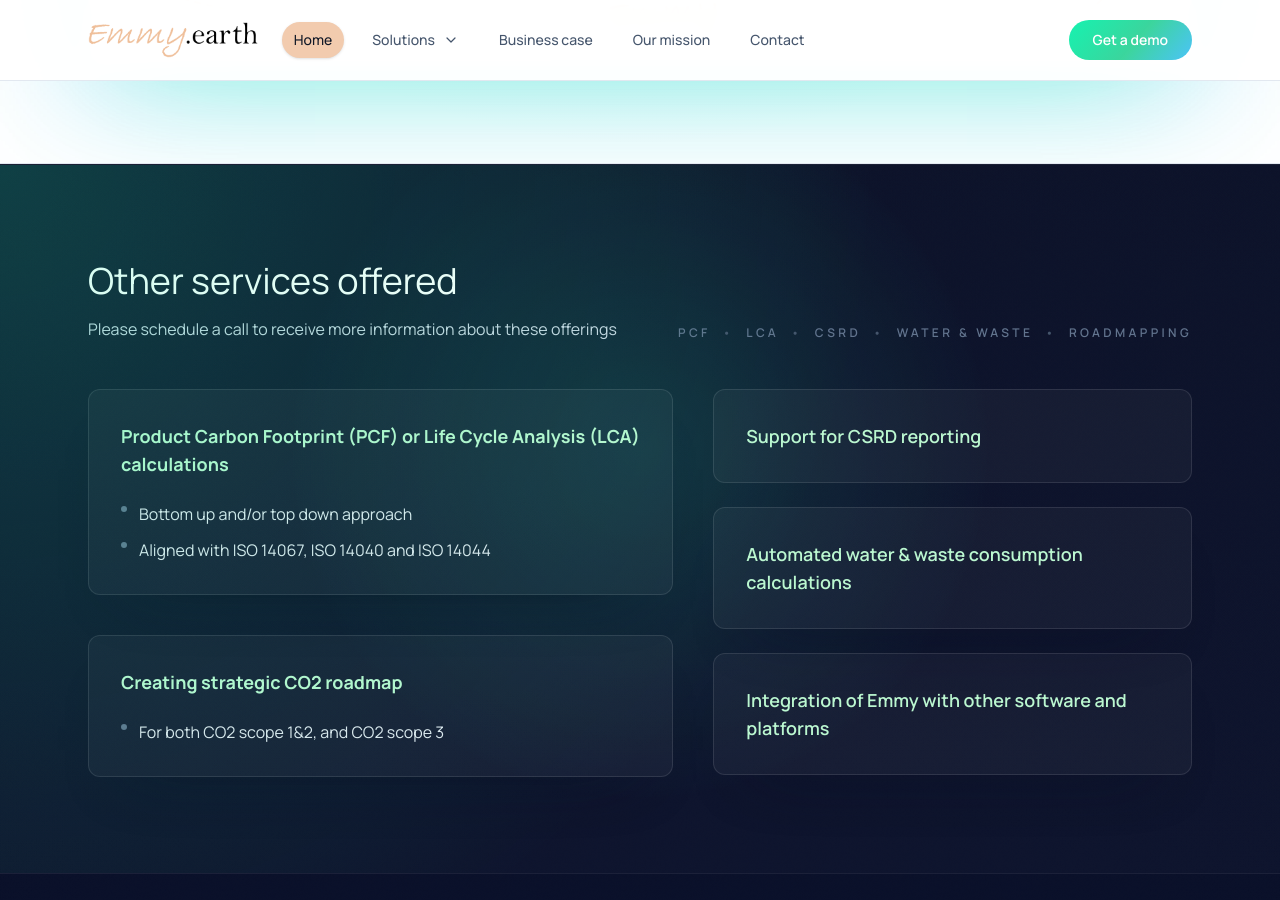
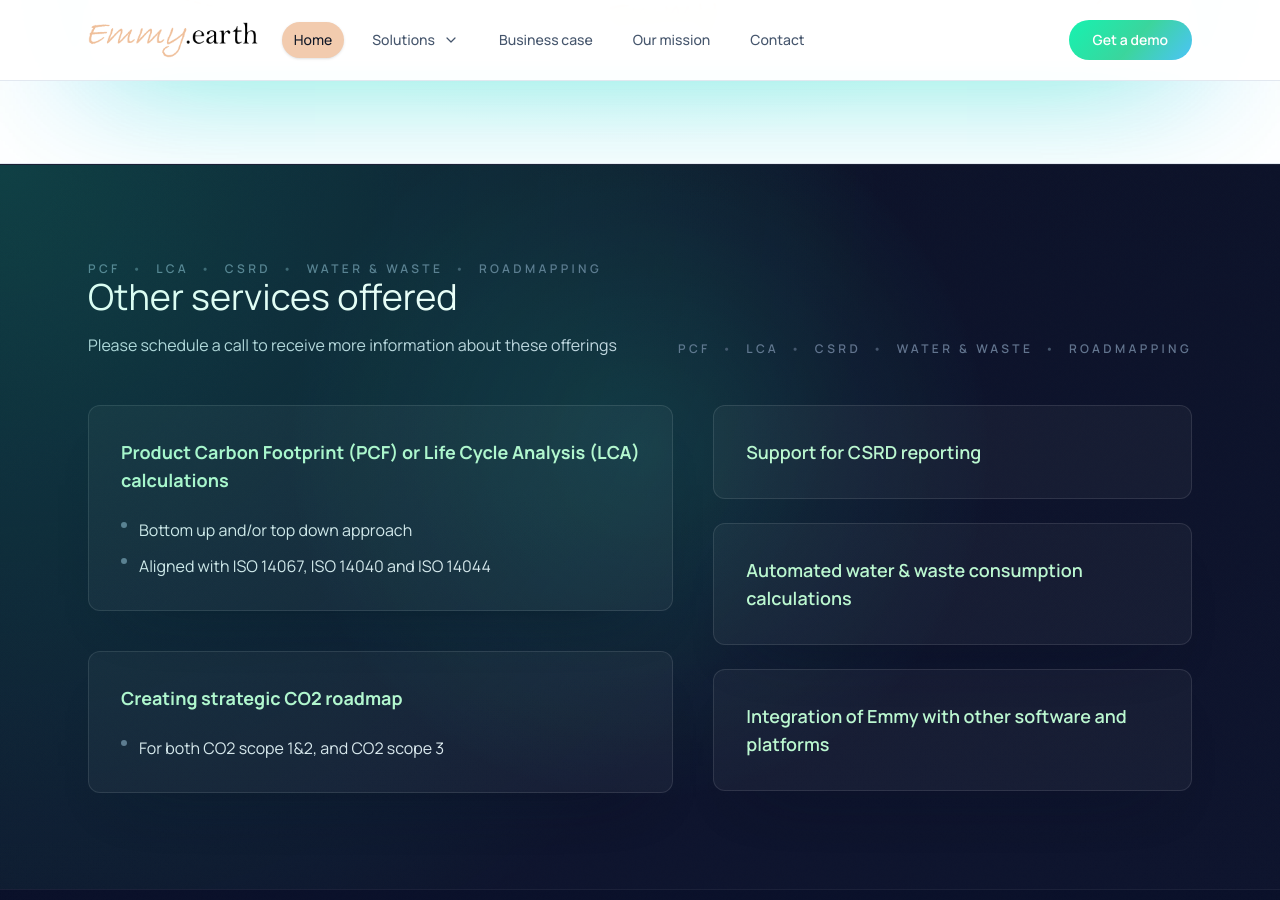
Before and after one commit to emmy-earth/promo-website, a Jekyll site: the page built from index.html, in a window 1280 px wide and 900 px high, scrolled down 3521 px. Built offline with Jekyll 4.4.1, drawn with Linux system fonts in a browser that asks for light colours; nearby versions of some CDN libraries; comment, search, counter and statistics services are not loaded.

Commit message:
Update index.html

```diff
--- a/index.html
+++ b/index.html
@@ -176,6 +176,17 @@ description: "Automated carbon accounting platform with AI-powered carbon analys
 <section id="other-services" class="relative overflow-hidden border-y border-white/5 bg-white/[0.02] py-24">
   <div class="absolute inset-0 bg-[radial-gradient(circle_at_top_left,rgba(22,242,176,0.2),transparent_60%)]"></div>
   <div class="mx-auto max-w-6xl px-6">
+    <div class="flex items-center gap-3 text-xs font-semibold uppercase tracking-[0.28em] text-slate-500">
+          <span>PCF</span>
+          <span class="text-slate-600">•</span>
+          <span>LCA</span>
+          <span class="text-slate-600">•</span>
+          <span>CSRD</span>
+          <span class="text-slate-600">•</span>
+          <span>Water & Waste </span>
+          <span class="text-slate-600">•</span>
+          <span>Roadmapping</span>
+        </div>
     <div class="space-y-12">
       <div class="flex flex-col gap-6 lg:flex-row lg:items-end lg:justify-between" data-animate>
         <div>
```
